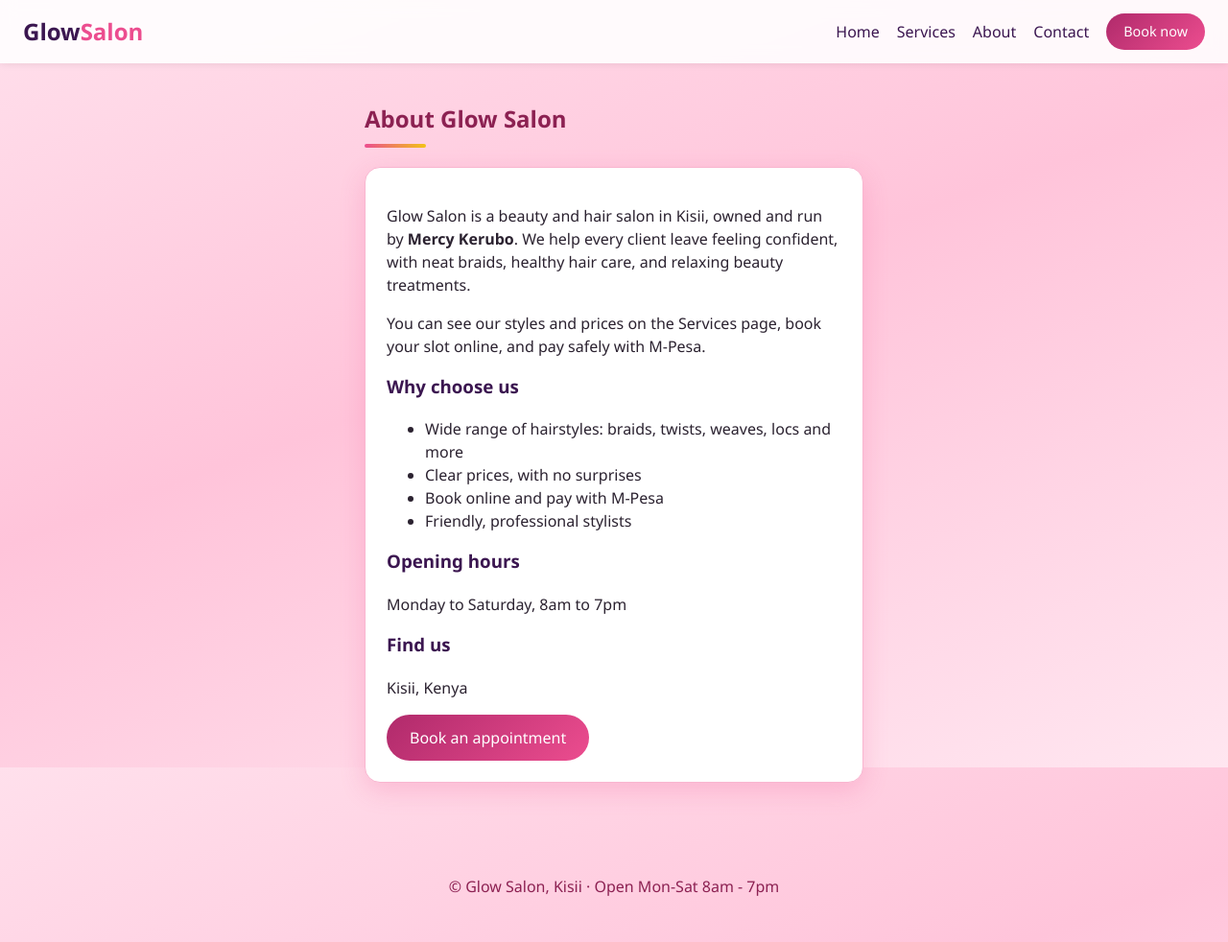
After one commit to mercybiron676-png/glow-salon, a Django app: page /about/ in a window 1280 px wide. The commit adds this page. Shown: the whole page at 96% size. Run offline with Django 5.2, Linux system fonts and the light colour scheme.

Commit message:
Add About page

```diff
--- /dev/null
+++ b/salon/templates/salon/about.html
@@ -0,0 +1,30 @@
+{% extends "salon/base.html" %}
+{% block title %}About - Glow Salon{% endblock %}
+{% block content %}
+<section class="container narrow">
+  <h2>About Glow Salon</h2>
+  <div class="card">
+    <p>Glow Salon is a beauty and hair salon in Kisii, owned and run by <strong>Mercy Kerubo</strong>.
+       We help every client leave feeling confident, with neat braids, healthy hair care,
+       and relaxing beauty treatments.</p>
+    <p>You can see our styles and prices on the Services page, book your slot online,
+       and pay safely with M-Pesa.</p>
+
+    <h3>Why choose us</h3>
+    <ul>
+      <li>Wide range of hairstyles: braids, twists, weaves, locs and more</li>
+      <li>Clear prices, with no surprises</li>
+      <li>Book online and pay with M-Pesa</li>
+      <li>Friendly, professional stylists</li>
+    </ul>
+
+    <h3>Opening hours</h3>
+    <p>Monday to Saturday, 8am to 7pm</p>
+
+    <h3>Find us</h3>
+    <p>Kisii, Kenya</p>
+
+    <a class="btn" href="{% url 'book' %}">Book an appointment</a>
+  </div>
+</section>
+{% endblock %}
--- a/salon/templates/salon/base.html
+++ b/salon/templates/salon/base.html
@@ -12,6 +12,8 @@
     <nav>
       <a href="{% url 'home' %}">Home</a>
       <a href="{% url 'services' %}">Services</a>
+      <a href="{% url 'about' %}">About</a>
+      <a href="{% url 'contact' %}">Contact</a>
       <a class="btn small" href="{% url 'book' %}">Book now</a>
     </nav>
   </header>
--- a/salon/urls.py
+++ b/salon/urls.py
@@ -7,4 +7,6 @@ urlpatterns = [
     path("services/", views.services, name="services"),
     path("book/", views.book, name="book"),
     path("pay/<int:pk>/", views.pay, name="pay"),
+    path("about/", views.about, name="about"),
+    path("contact/", views.contact, name="contact"),
 ]
--- a/salon/views.py
+++ b/salon/views.py
@@ -36,3 +36,8 @@ def pay(request, pk):
             "payee_name": settings.PAYEE_NAME,
         },
     )
+def about(request):
+    return render(request, "salon/about.html")
+
+def contact(request):
+    return render(request, "salon/contact.html")
```
Also changed, not shown: salon/templates/salon/contact.html (added, +24 -0 lines).
